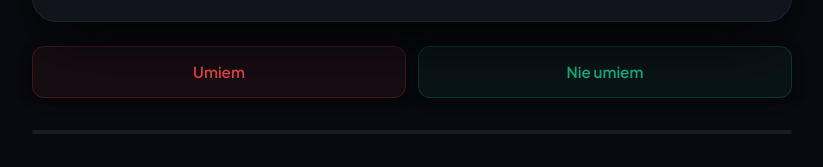
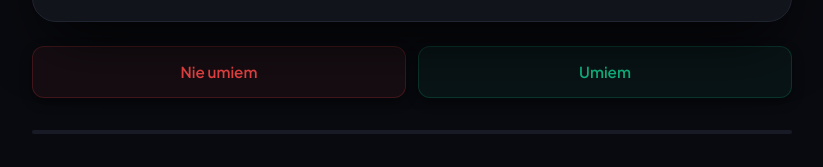
Before and after one commit to AdamJeziorski/KonkursDW, a plain HTML site: page fiszki.html in a window 1280 px wide. Shown: the part 630-797 px from the top of the page, 228-1051 px from the left. Drawn offline with Linux system fonts and the light colour scheme.

Commit message:
Swap button labels for knowledge assessment

```diff
--- a/fiszki.html
+++ b/fiszki.html
@@ -456,8 +456,8 @@ button {
 
     <div class="controls-group">
       <div class="controls controls-top">
-        <button class="btn wrong-btn" id="dontKnowBtn">Umiem</button>
-        <button class="btn success-btn" id="knowBtn">Nie umiem</button>
+        <button class="btn wrong-btn" id="dontKnowBtn">Nie umiem</button>
+        <button class="btn success-btn" id="knowBtn">Umiem</button>
       </div>
     </div>
 
```
